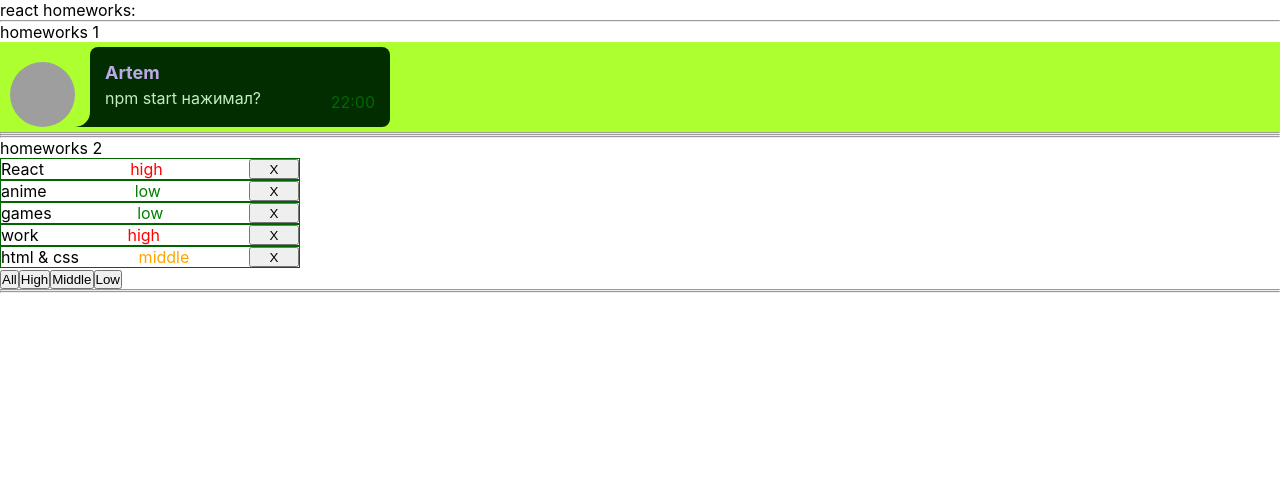
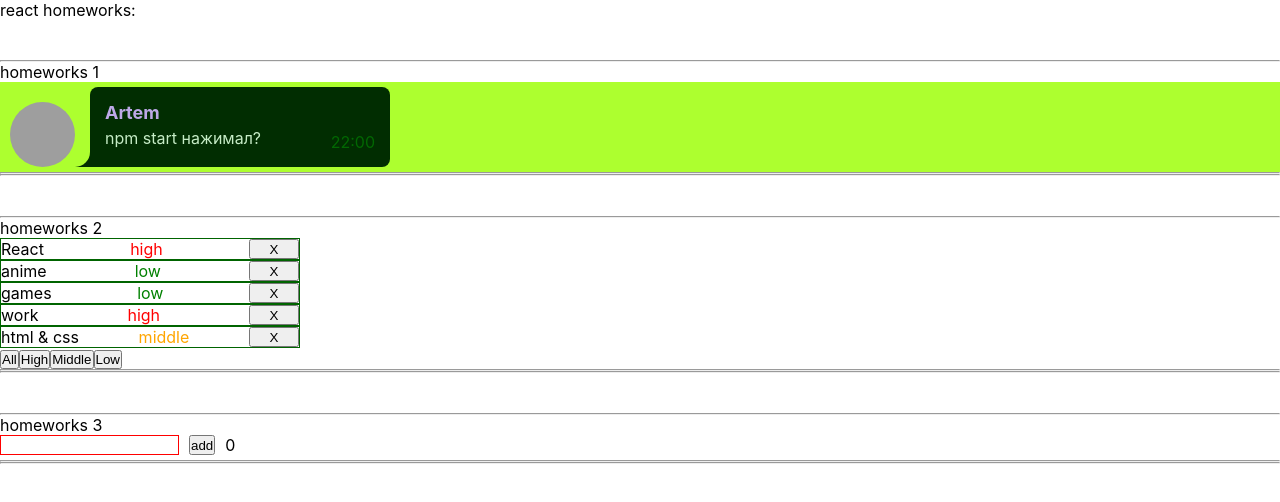
Before and after one commit to PolinSe/homeworks, a React (Create React App) app: page / in a window 1280 px wide. Shown: the top 502 px of the page. Built offline with nearby package versions, Linux system fonts and the light colour scheme; grey boxes are pictures that could not be loaded.

Commit message:
feat: finish hw3

```diff
--- a/package.json
+++ b/package.json
@@ -10,10 +10,12 @@
     "@types/node": "^16.7.13",
     "@types/react": "^18.0.0",
     "@types/react-dom": "^18.0.0",
+    "@types/uuid": "^8.3.4",
     "react": "^18.2.0",
     "react-dom": "^18.2.0",
     "react-scripts": "5.0.1",
     "typescript": "^4.4.2",
+    "uuid": "^8.3.2",
     "web-vitals": "^2.1.0"
   },
   "scripts": {
--- a/src/p1-main/m1-ui/u1-app/App.module.css
+++ b/src/p1-main/m1-ui/u1-app/App.module.css
@@ -1,3 +1,5 @@
 .App {
-
+    display: flex;
+    flex-direction: column;
+    gap: 40px;
 }
--- a/src/p1-main/m1-ui/u1-app/App.tsx
+++ b/src/p1-main/m1-ui/u1-app/App.tsx
@@ -2,6 +2,7 @@ import React from 'react'
 import s from './App.module.css'
 import HW1 from '../../../p2-homeworks/h1/HW1'
 import HW2 from '../../../p2-homeworks/h2/HW2';
+import HW3 from '../../../p2-homeworks/h3/HW3';
 
 function App() {
     return (
@@ -9,7 +10,7 @@ function App() {
             <div>react homeworks:</div>
             <HW1/>
             <HW2/>
-            {/*<HW3/>*/}
+            <HW3/>
             {/*<HW4/>*/}
             {/*<HW5/>*/}
 
--- a/src/p2-homeworks/h3/Greeting.module.css
+++ b/src/p2-homeworks/h3/Greeting.module.css
@@ -1,3 +1,14 @@
+.inputWrapper {
+    display: flex;
+    flex-direction: column;
+    gap: 5px;
+}
+
+.input {
+    display: flex;
+    gap: 10px;
+}
+
 .someClass {
 
 }
@@ -5,3 +16,7 @@
 .error {
     border: 1px solid red;
 }
+
+.errorText {
+    color: red;
+}
--- a/src/p2-homeworks/h3/Greeting.tsx
+++ b/src/p2-homeworks/h3/Greeting.tsx
@@ -1,26 +1,33 @@
-import React from 'react'
+import React, {ChangeEvent, KeyboardEvent} from 'react'
 import s from './Greeting.module.css'
 
 type GreetingPropsType = {
-    name: any // need to fix any
-    setNameCallback: any // need to fix any
-    addUser: any // need to fix any
-    error: any // need to fix any
-    totalUsers: any // need to fix any
+    name: string // need to fix any
+    setNameCallback: (e: ChangeEvent<HTMLInputElement>) => void // need to fix any
+    addUser: () => void // need to fix any
+    error: string // need to fix any
+    totalUsers: number // need to fix any
 }
 
 // презентационная компонента (для верстальщика)
 const Greeting: React.FC<GreetingPropsType> = (
     {name, setNameCallback, addUser, error, totalUsers} // деструктуризация пропсов
 ) => {
-    const inputClass = s.error // need to fix with (?:)
+    const inputClass = name.trim() !== '' ? s.someClass : s.error // need to fix with (?:)
+    const addUserByEnter = (e: KeyboardEvent<HTMLInputElement>) => {
+        if (e.key === 'Enter') {
+            addUser()
+        }
+    }
 
     return (
-        <div>
-            <input value={name} onChange={setNameCallback} className={inputClass}/>
-            <span>{error}</span>
-            <button onClick={addUser}>add</button>
-            <span>{totalUsers}</span>
+        <div className={s.inputWrapper}>
+            <div className={s.input}>
+                <input value={name} onChange={setNameCallback} className={inputClass} onKeyDown={addUserByEnter}/>
+                <button onClick={addUser} disabled={error !== ''}>add</button>
+                <span>{totalUsers}</span>
+            </div>
+            <span className={s.errorText}>{error}</span>
         </div>
     )
 }
--- a/src/p2-homeworks/h3/GreetingContainer.tsx
+++ b/src/p2-homeworks/h3/GreetingContainer.tsx
@@ -1,9 +1,10 @@
-import React, {useState} from 'react'
+import React, {ChangeEvent, useState} from 'react'
 import Greeting from './Greeting'
+import {UserType} from './HW3';
 
 type GreetingContainerPropsType = {
-    users: any // need to fix any
-    addUserCallback: any // need to fix any
+    users: Array<UserType> // need to fix any
+    addUserCallback: (name: string) => void // need to fix any
 }
 
 // более простой и понятный для новичков
@@ -12,17 +13,26 @@ type GreetingContainerPropsType = {
 // более современный и удобный для про :)
 // уровень локальной логики
 const GreetingContainer: React.FC<GreetingContainerPropsType> = ({users, addUserCallback}) => { // деструктуризация пропсов
-    const [name, setName] = useState<any>('') // need to fix any
-    const [error, setError] = useState<any>('') // need to fix any
+    const [name, setName] = useState<string>('') // need to fix any
+    const [error, setError] = useState<string>('') // need to fix any
 
-    const setNameCallback = (e: any) => { // need to fix any
-        setName('') // need to fix
-    }
-    const addUser = () => {
-        alert(`Hello  !`) // need to fix
+    const setNameCallback = (e: ChangeEvent<HTMLInputElement>) => { // need to fix any
+        setName(e.currentTarget.value) // need to fix
+        setError('')
     }
 
-    const totalUsers = 0 // need to fix
+    const addUser = () => {
+        if (name.trim() !== '') {
+            addUserCallback(name)
+            setName('')
+            alert(`Hello ${name}!`) // need to fix
+        } else {
+            setError('Name is required')
+            setName('')
+        }
+    }
+
+    const totalUsers = users.length // need to fix
 
     return (
         <Greeting
--- a/src/p2-homeworks/h3/HW3.tsx
+++ b/src/p2-homeworks/h3/HW3.tsx
@@ -1,18 +1,24 @@
 import React, {useState} from 'react'
 import GreetingContainer from './GreetingContainer'
+import {v1} from 'uuid';
 
 // types
 export type UserType = {
-    _id: any // need to fix any
-    name: any // need to fix any
+    _id: string // need to fix any
+    name: string // need to fix any
 }
 
 // уровень работы с глобальными данными
 function HW3() {
-    const [users, setUsers] = useState<any>([]) // need to fix any
 
-    const addUserCallback = (name: any) => { // need to fix any
-        setUsers([]) // need to fix
+    const [users, setUsers] = useState<Array<UserType>>([]) // need to fix any
+
+    const addUserCallback = (name: string) => { // need to fix any
+        let newUser: UserType = {
+            _id: v1(),
+            name: name
+        }
+        setUsers([...users, newUser]) // need to fix
     }
 
     return (
```
Also changed, not shown: 1 other file (tests, documents, lock files or other folders).
